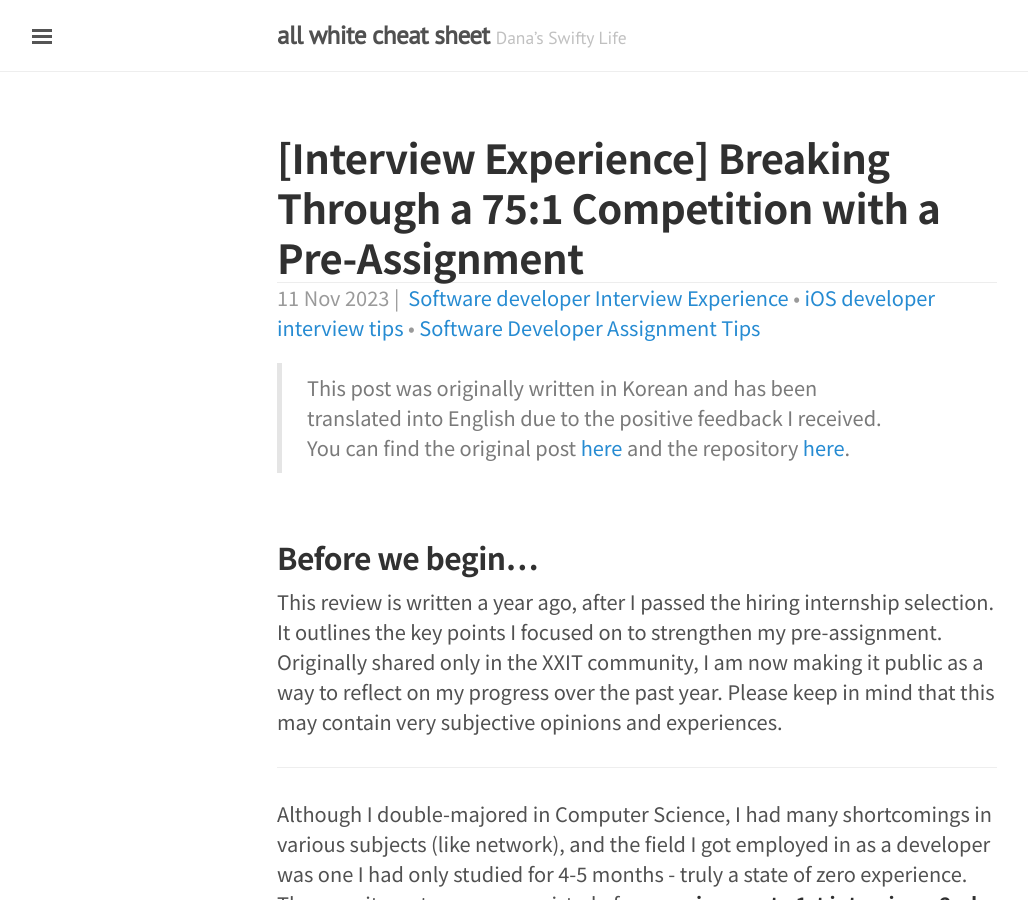
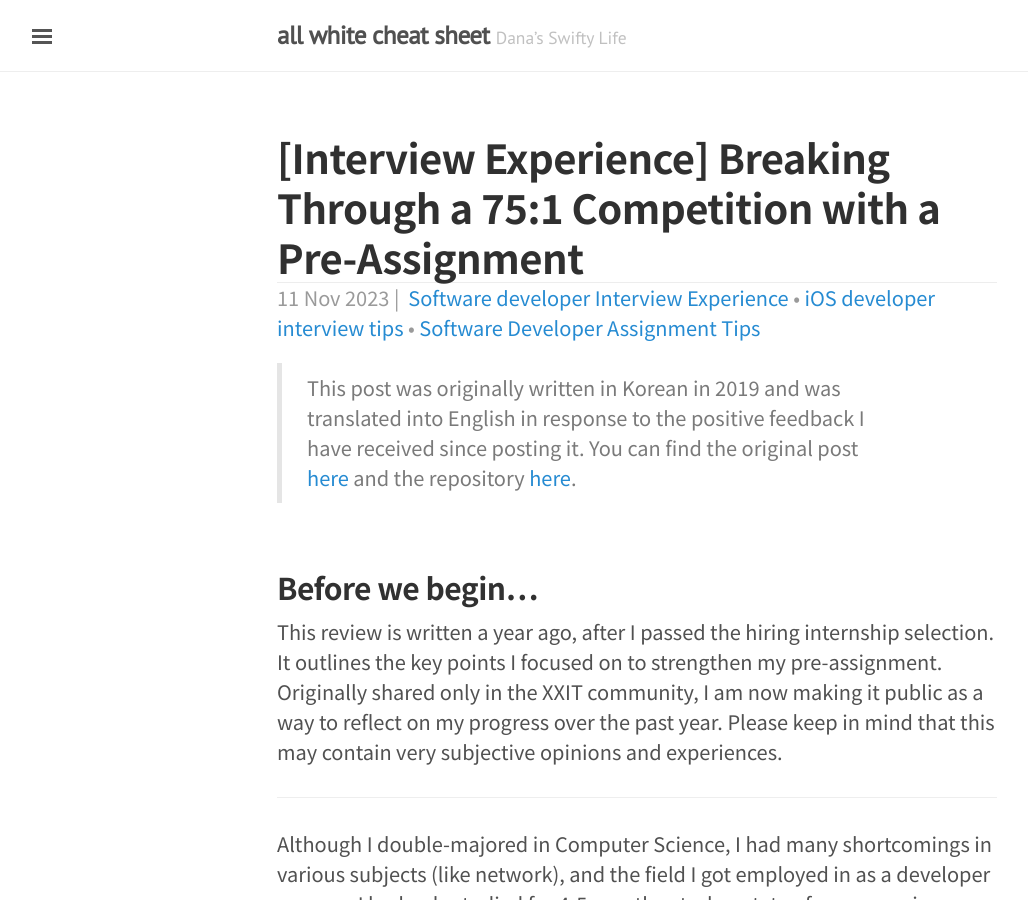
Before and after one commit to daheenallwhite/daheenallwhite.github.io, a Jekyll site: the page built from _posts/2023-10-11-Interview-Review-English.md, in a window 1280 px wide and 900 px high. Shown: the whole window, without its empty margins (3-1031 px from the left). Built offline with Jekyll 4.4.1, drawn with Linux system fonts in a browser that asks for light colours; nearby versions of some CDN libraries; comment, search, counter and statistics services are not loaded.

Commit message:
Update interview review post by adding the date of original post

```diff
--- a/_posts/2023-10-11-Interview-Review-English.md
+++ b/_posts/2023-10-11-Interview-Review-English.md
@@ -13,7 +13,7 @@ sitemap :
 excerpt: "This post details my experience and strategies in overcoming a 75:1 competition ratio during a pre-assignment phase for an iOS developer job."
 ---
 
-> This post was originally written in Korean and has been translated into English due to the positive feedback I received. You can find the original post [here](https://daheenallwhite.github.io/ios/interview/2020/07/16/Interview-Review/) and the repository [here](https://github.com/daheenallwhite/WeatherApp).
+> This post was originally written in Korean in 2019 and was translated into English in response to the positive feedback I have received since posting it. You can find the original post [here](https://daheenallwhite.github.io/ios/interview/2020/07/16/Interview-Review/) and the repository [here](https://github.com/daheenallwhite/WeatherApp).
 
 &nbsp;
 
```
Also changed, not shown: other parts of _posts/2023-10-11-Interview-Review-English.md (+1 -1 lines).
